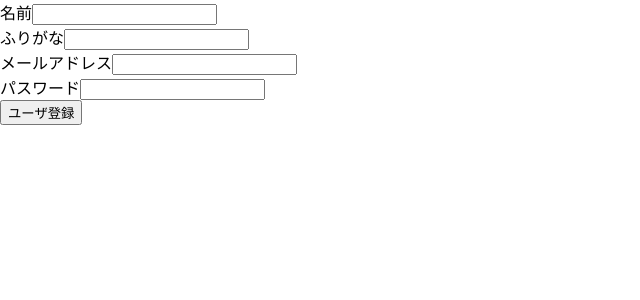
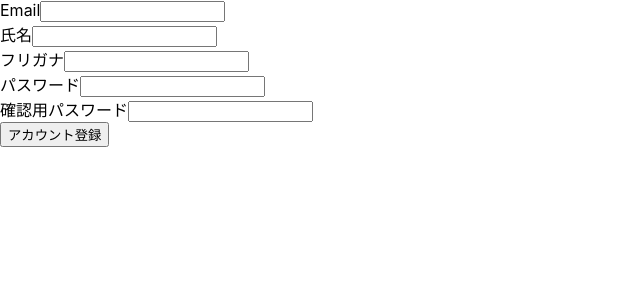
Before and after one commit to tmoka/rtt-next, a Next.js app: page /signup in a window 1280 px wide. Shown: the top 300 px of the page, without its empty margins (0-640 px from the left). Built offline with nearby package versions, Linux system fonts and the light colour scheme.

Commit message:
#9 アカウント登録時のパスワード確認を追加

```diff
--- a/src/pages/signup.tsx
+++ b/src/pages/signup.tsx
@@ -11,11 +11,16 @@ const SignUp = (): JSX.Element => {
     kana: string,
     email: string,
     password: string,
+    confirmPassword: string,
   }
 
   const { control, handleSubmit } = useForm<UserSignUpType>();
 
   const onSubmit = (data: UserSignUpType) => {
+    if (data.password !== data.confirmPassword) {
+      console.error("パスワードが一致しません");
+      return;
+    }
     axios.post("/api/signup", data).then((res) => {
       console.log(res);
     }).catch((err) => console.error(err));
@@ -26,7 +31,16 @@ const SignUp = (): JSX.Element => {
   return <div>
     <form onSubmit={handleSubmit(onSubmit)} >
       <section>
-        <label>名前</label>
+        <label>Email</label>
+        <Controller
+          render={({ field }) => <input {...field} type="email" />}
+          name="email"
+          control={control}
+          defaultValue=""
+        />
+      </section>
+      <section>
+        <label>氏名</label>
         <Controller
           render={({ field }) => <input {...field} />}
           name="name"
@@ -35,19 +49,10 @@ const SignUp = (): JSX.Element => {
         />
       </section>
       <section>
-        <label>ふりがな</label>
+        <label>フリガナ</label>
         <Controller
           render={({ field }) => <input {...field} />}
           name="kana"
-          control={control}
-          defaultValue=""
-        />
-      </section>
-      <section>
-        <label>メールアドレス</label>
-        <Controller
-          render={({ field }) => <input {...field} type="email" />}
-          name="email"
           control={control}
           defaultValue=""
         />
@@ -61,8 +66,17 @@ const SignUp = (): JSX.Element => {
           defaultValue=""
         />
       </section>
+      <section>
+        <label>確認用パスワード</label>
+        <Controller
+          render={({ field }) => <input {...field} type="password" />}
+          name="confirmPassword"
+          control={control}
+          defaultValue=""
+        />
+      </section>
       <button type="submit">
-        ユーザ登録
+        アカウント登録
       </button>
     </form>
   </div>
```
